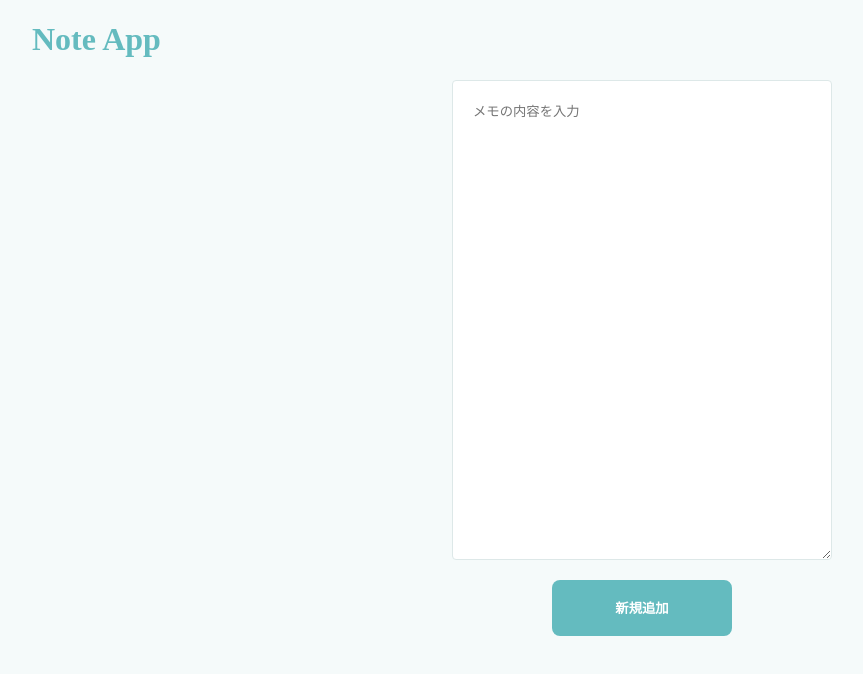
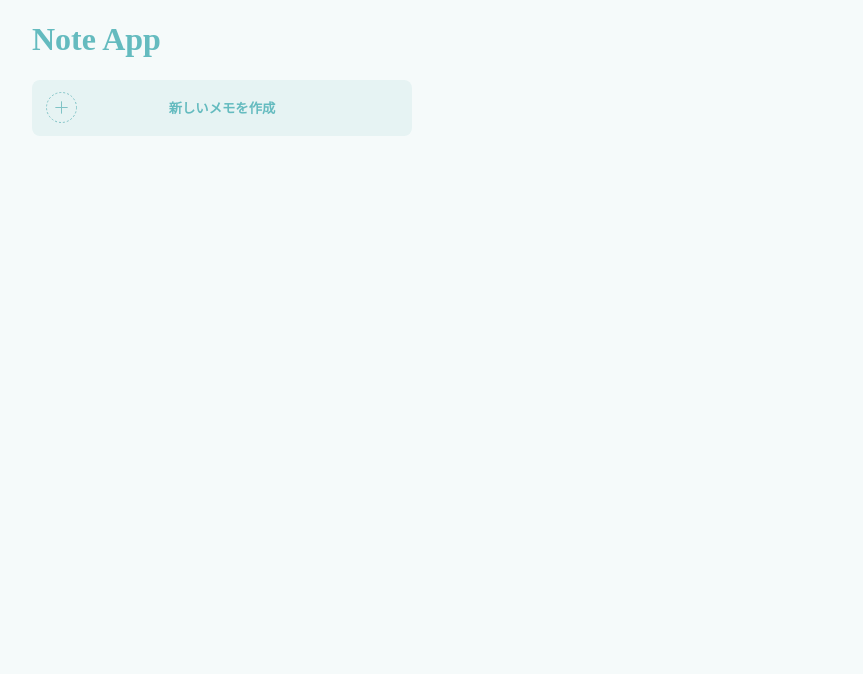
Before and after one commit to mami-inuzuka/vue_note_spa, a Vue app: page / in a window 1280 px wide. Shown: the top 674 px of the page, without its empty margins (208-1071 px from the left). Built offline with nearby package versions, Linux system fonts and the light colour scheme.

Commit message:
新規メモ作成画面を開くボタンを設置

```diff
--- a/src/assets/scss/style.scss
+++ b/src/assets/scss/style.scss
@@ -26,6 +26,29 @@ button {
 
 .button--danger {
   background-color: $red;
+}
+
+.button__new {
+  display: block;
+  width: 100%;
+  background-color: #E6F3F3;
+  color: $blue-plus-1;
+  position: relative;
+  &:before {
+    content: "";
+    display: block;
+    width: 31px;
+    height: 31px;
+    background-image: url(../images/icon-new.svg);
+    position: absolute;
+    left: 14px;
+    top: 0;
+    bottom: 0;
+    margin: auto;
+  }
+  &.hidden {
+    display: none;
+  }
 }
 
 textarea {
--- a/src/components/Board.vue
+++ b/src/components/Board.vue
@@ -10,13 +10,14 @@
           :noteIndex="index"
           @getEditingIndex="startEditing"
         />
+        <button @click="startAdding" :class="buttonNewClass">新しいメモを作成</button>
       </div>
       <div class="board__item">
         <div class="edit" v-if="isEditing">
           <note-edit :noteIndex="noteIndex" @endedUpdateNote="finishEditing" />
         </div>
-        <div class="add" v-else>
-          <note-add />
+        <div class="add" v-if="isAdding">
+          <note-add @noteAdded = "finishAdding" />
         </div>
       </div>
     </div>
@@ -46,13 +47,28 @@ export default {
   methods: {
     startEditing: function(noteIndex) {
       this.isEditing = true
+      this.isAdding = false
       this.noteIndex = noteIndex
     },
     finishEditing: function() {
       this.isEditing = false
+    },
+    startAdding: function() {
+      this.isEditing = false
+      this.isAdding = true
+    },
+    finishAdding: function() {
+      this.isAdding = false
     }
   },
   computed: {
+    buttonNewClass: function() {
+      const buttonNewClass = ['button__new']
+      if(this.isAdding) {
+        buttonNewClass.push(['hidden'])
+      }
+      return buttonNewClass
+    },
     ...mapState(['noteList'])
   }
 }
--- a/src/components/NoteAdd.vue
+++ b/src/components/NoteAdd.vue
@@ -4,7 +4,7 @@
       type="text"
       placeholder="メモの内容を入力"
     ></textarea>
-    <button type="submit">新規追加</button>
+    <button type="submit">メモを保存する</button>
   </form>
 </template>
 
@@ -19,6 +19,7 @@
       addNote: function () {
         this.$store.dispatch('addNote', { noteText: this.noteText })
         this.noteText = ""
+        this.$emit('noteAdded')
       }
     }
   }
```
Also changed, not shown: src/assets/images/icon-new.svg (added).
